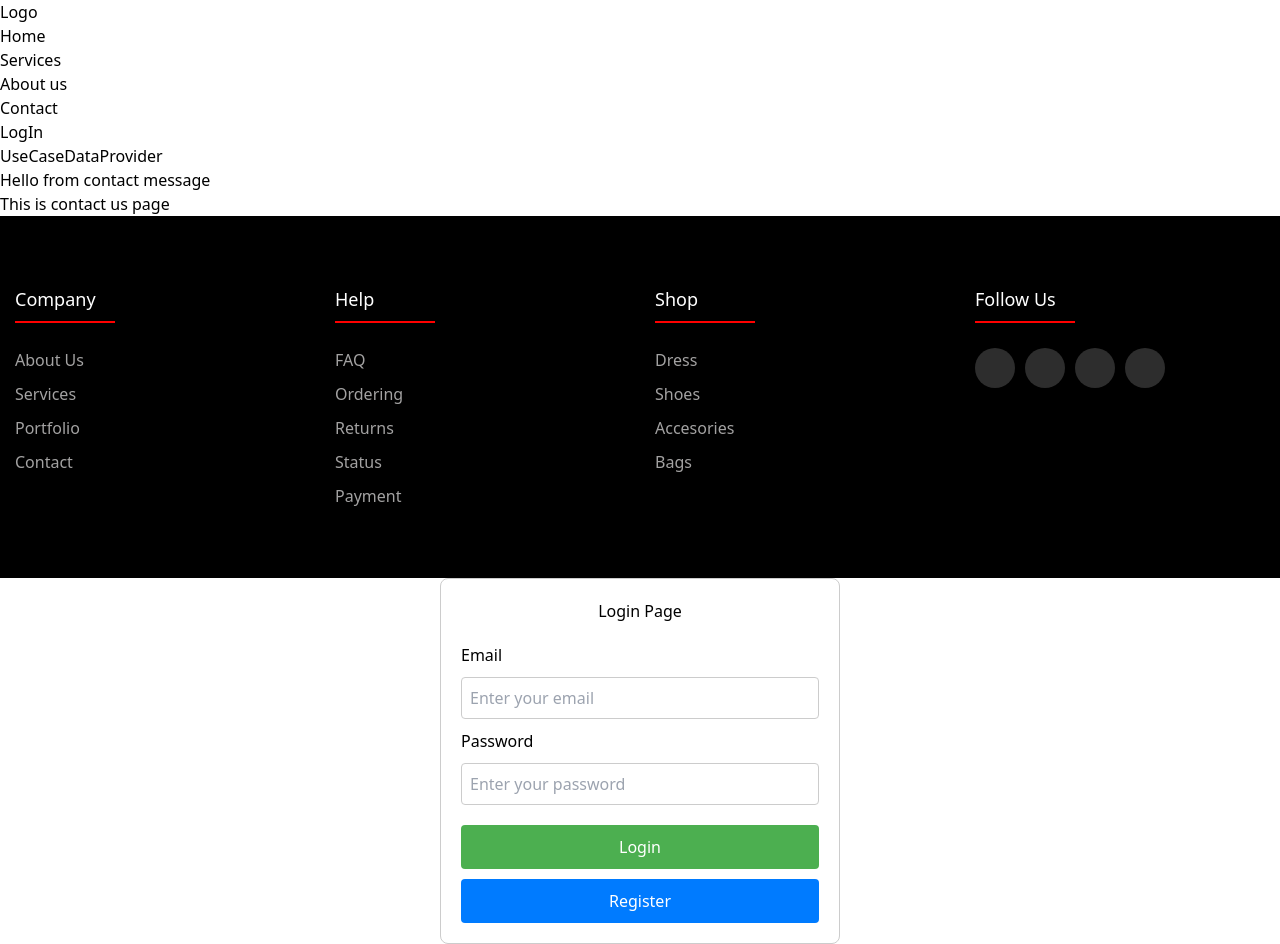
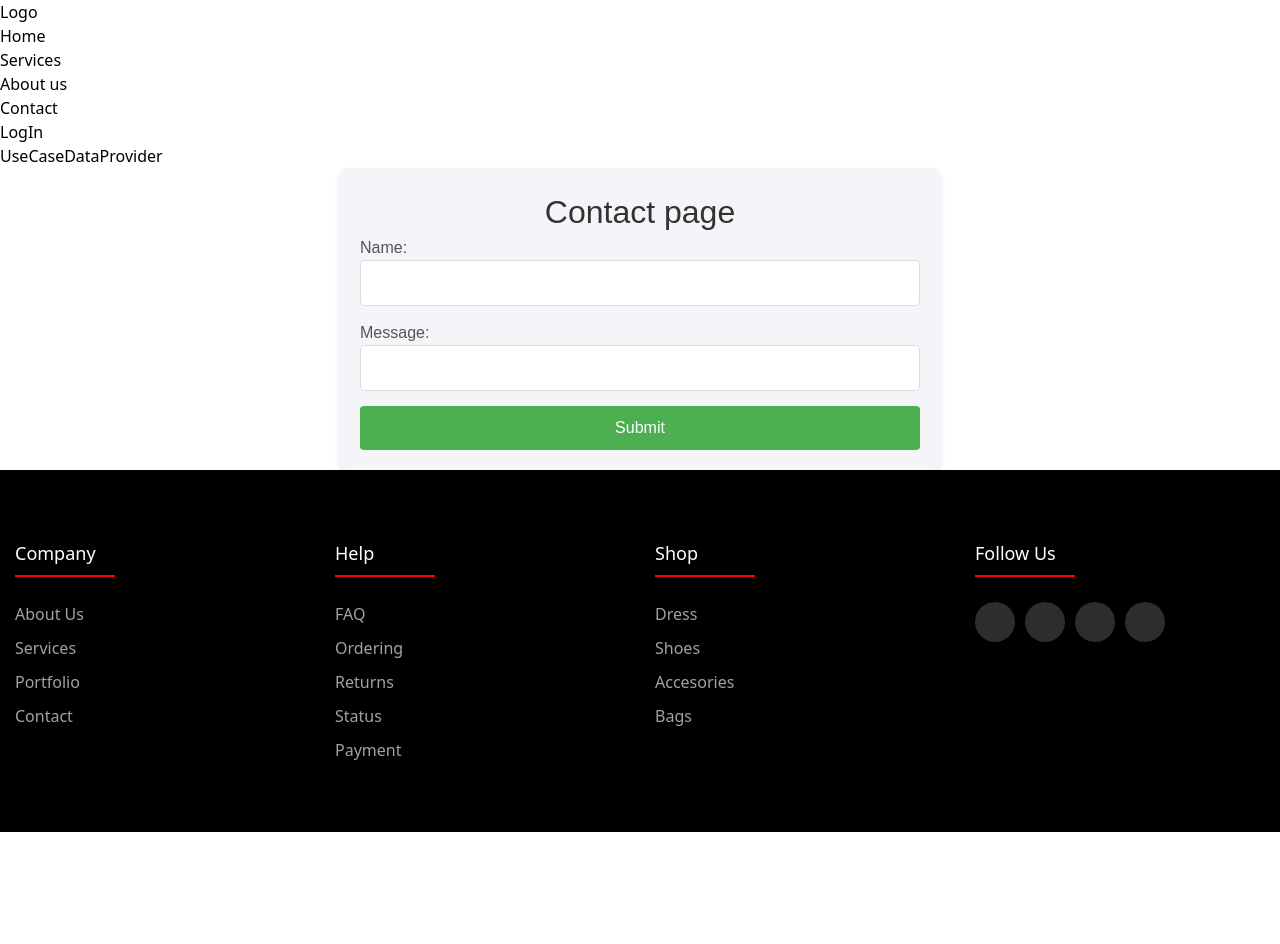
Before and after one commit to Codeer-man/web-dev, a React (Vite) app in the folder react/my-app/: page /contact in a window 1280 px wide. After the commit the page ends 832 px from the top, so only its background shows below. Built offline with nearby package versions, Linux system fonts and the light colour scheme; no server answers.

Commit message:
Delete button and its function

```diff
--- a/react/my-app/src/App.jsx
+++ b/react/my-app/src/App.jsx
@@ -1,38 +1,27 @@
 import Navbar from "./components/Navbar/Navbar";
 import Footer from "./components/Footer/Footer";
-import {
-  BrowserRouter as Router,
-  Routes,
-  Route,
-} from "react-router-dom";
+import { BrowserRouter as Router, Routes, Route } from "react-router-dom";
 import Home from "./pages/Home";
-import Aboutus from "./pages/Aboutus";
+import AboutUs from "./pages/Aboutus"; // Renamed for consistency
 import Services from "./pages/Services";
-import Contact from "./pages/contactus";
-import LogIn from "./pages/login";
-import Error from "./pages/Error";
-import UseCase from "./pages/UseCase";
-import DataProvider from "./pages/DatProvider";
-import { Children, useContext } from "react";
+import Contact from "./pages/contactus"; // Renamed for consistency
+import Login from "./pages/Login";
+import Usecase from "./pages/Usecase";
+
 function App() {
-
-  const data = useContext(DataProvider)
   return (
     <Router>
       <Navbar />
       <Routes>
-        <Route path="/" element={<Home />} errorElement={<Error />} />
-        <Route path="/aboutus" element={<Aboutus />} />
-        <Route path="/service" element={<Services />} />
+        {/* Define routes */}
+        <Route path="/" element={<Home />} />
+        <Route path="/about" element={<AboutUs />} />
+        <Route path="/services" element={<Services />} />
         <Route path="/contact" element={<Contact />} />
-        <Route path="/login" element={<LogIn />} />
-        <Route path="/UseCase" element={<UseCase />} />
-        <Route path="/DataProvider" element={<DataProvider />} />
+        <Route path="/login" element={<Login />} />
+        <Route path="/usecase" element={<Usecase />} />
       </Routes>
       <Footer />
-      <DataProvider>
-        {Children}
-      </DataProvider>
     </Router>
   );
 }
--- a/react/my-app/src/pages/Home.jsx
+++ b/react/my-app/src/pages/Home.jsx
@@ -1,12 +1,7 @@
-import { Child } from "./contactus"
+import React from "react";
 
-export default function Home() {
+const Home = () => {
+  return <div>home</div>;
+};
 
-  const message = "hello pokhara"
-  return (
-    <div className="h-screen w-screen"  >
-      <h1>This is Home page</h1>
-      <Child ContactMessage={message}/>
-    </div>
-  )
-}
+export default Home;
--- a/react/my-app/src/pages/contactus.jsx
+++ b/react/my-app/src/pages/contactus.jsx
@@ -1,13 +1,207 @@
-export const Child = ({ ContactMessage }) => {
-  return <h1>{ContactMessage}</h1>;
+import { useState, useEffect } from "react";
+
+const Contact = () => {
+  const [name, setName] = useState("");
+  const [message, setMessage] = useState("");
+  const [displayMessage, setDisplayMessage] = useState("");
+  const [error, setError] = useState("");
+  const [success, setSuccess] = useState("");
+
+  // styling
+
+  const addStyles = () => {
+    const style = document.createElement("style");
+    style.innerHTML = `
+      .contact-page {
+        font-family: 'Arial', sans-serif;
+        padding: 20px;
+        max-width: 600px;
+        margin: 0 auto;
+        background-color: #f4f4f9;
+        border-radius: 8px;
+        box-shadow: 0 4px 6px rgba(0, 0, 0, 0.1);
+      }
+
+      h1 {
+        text-align: center;
+        color: #333;
+        font-size: 2rem;
+      }
+
+      .contact-form {
+        display: flex;
+        flex-direction: column;
+      }
+
+      .form-group {
+        margin-bottom: 15px;
+      }
+
+      label {
+        font-size: 1rem;
+        color: #555;
+      }
+
+      input, textarea {
+        padding: 10px;
+        font-size: 1rem;
+        border: 1px solid #ddd;
+        border-radius: 4px;
+        width: 100%;
+      }
+
+      textarea {
+        height: 150px;
+        resize: vertical;
+      }
+
+      .submit-btn {
+        background-color: #4CAF50;
+        color: white;
+        padding: 10px 15px;
+        font-size: 1rem;
+        border: none;
+        border-radius: 4px;
+        cursor: pointer;
+        transition: background-color 0.3s ease;
+      }
+
+      .submit-btn:hover {
+        background-color: #45a049;
+      }
+
+      .message-display {
+        margin-top: 30px;
+        padding: 20px;
+        background-color: #e0f7fa;
+        border-radius: 6px;
+        border: 1px solid #b2ebf2;
+      }
+
+      .message-display h3 {
+        font-size: 1.5rem;
+        color: #00796b;
+      }
+
+      .message-display p {
+        font-size: 1rem;
+        color: #555;
+      }
+
+      .delete-btn {
+        background-color: #f44336;
+        color: white;
+        padding: 10px 15px;
+        font-size: 1rem;
+        border: none;
+        border-radius: 4px;
+        cursor: pointer;
+        transition: background-color 0.3s ease;
+      }
+
+      .delete-btn:hover {
+        background-color: #e53935;
+      }
+
+      .error {
+        color: red;
+        font-size: 1rem;
+      }
+
+      .success {
+        color: green;
+        font-size: 1rem;
+      }
+    `;
+    document.head.appendChild(style);
+  };
+
+  useEffect(() => {
+    addStyles();
+  }, []);
+
+  const handleSubmit = (e) => {
+    e.preventDefault();
+    //checking name
+    if (name == "" || message === "") {
+      setError("field required");
+      setSuccess("");
+    } else {
+      setError("");
+      setDisplayMessage({ name, message });
+      setSuccess("message submitted success fully");
+    }
+  };
+  const handleDelete = () => {
+    if (window.confirm("are you sure want to delete  message")) {
+      setDisplayMessage("");
+      setName("");
+      setMessage("");
+      setError("");
+      setSuccess("message deleted success fully");
+    }
+  };
+
+  return (
+    <div className="contact-page">
+      <h1>Contact page</h1>
+      <form onSubmit={handleSubmit} className="contact-form">
+        <div className="form-group">
+          <label htmlFor="name">Name:</label>
+          <input
+            type="text"
+            id="name"
+            value={name}
+            onChange={(e) => {
+              setName(e.target.value);
+              if (e.target.value !== "") {
+                setError("");
+              }
+            }}
+          />
+        </div>
+        <div className="form-group">
+          <label htmlFor="message">Message:</label>
+          <input
+            type="text"
+            id="message"
+            value={message}
+            onChange={(e) => {
+              setMessage(e.target.value);
+              if (e.target.value !== "") {
+                setError("");
+              }
+            }}
+          />
+        </div>
+        <button type="submit" className="submit-btn">
+          Submit
+        </button>
+      </form>
+
+      {/* show error message */}
+      {error && <p className="error">{error}</p>}
+      {/* success message */}
+      {success && <p className="success">{success}</p>}
+
+      {displayMessage && (
+        <div className="message-display">
+          <h3>your message:</h3>
+          <p>
+            <strong>Name:</strong>
+            {displayMessage.name}
+          </p>
+          <p>
+            <strong>Message:</strong>
+            {displayMessage.message}
+          </p>
+          <button onClick={handleDelete} className="delete-btn">
+            Delete{" "}
+          </button>
+        </div>
+      )}
+    </div>
+  );
 };
 
-export default function ContactUs() {
-  const message = "Hello from contact message";
-  return (
-    <div>
-      <Child ContactMessage={message} />
-      <h1>This is contact us page</h1>
-    </div>
-  );
-}
+export default Contact;
```
